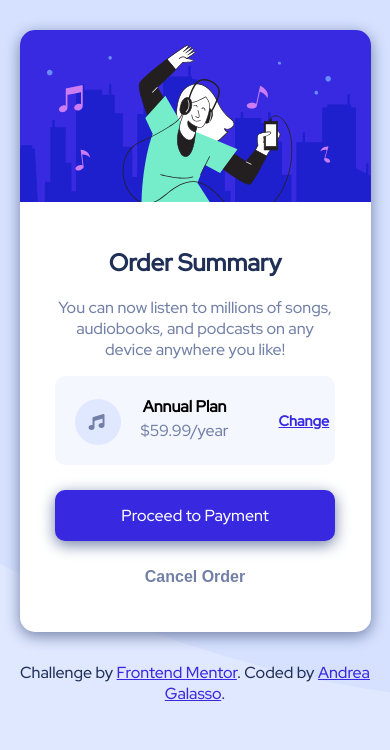
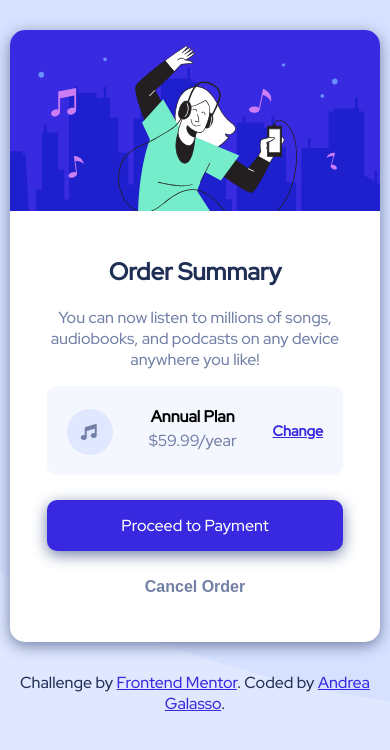
Before and after one commit to galassoandrea/order-summary-component, a plain HTML site: page index.html in a window 390 px wide. Drawn offline with Linux system fonts and the light colour scheme.

Commit message:
Fix mobile view
Made the website more responsible on mobile.

```diff
--- a/style.css
+++ b/style.css
@@ -142,11 +142,11 @@ body {
 @media only screen and (max-width: 450px) {
 
   .card , .attribution {
-    width: 90%;
+    width: 95%;
   }
 
   .text-container {
-    margin-right: 50px;
+    margin: 0 auto;
   }
 
   .music-icon {
```
